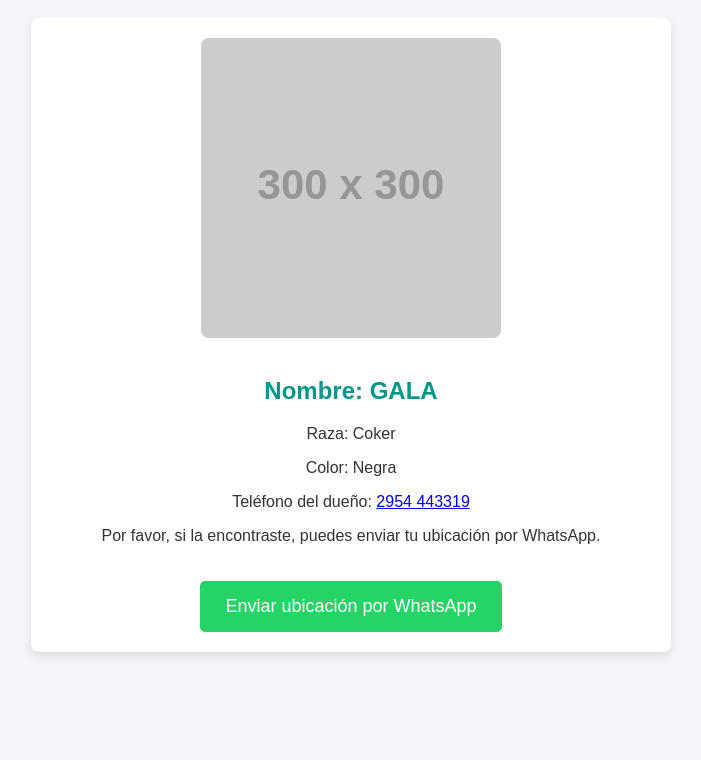
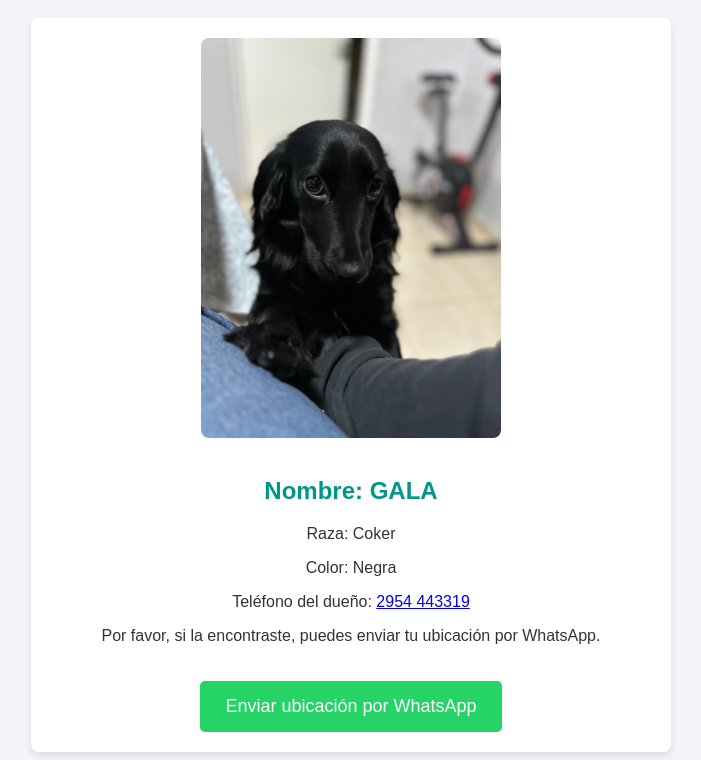
Before and after one commit to jschanck-ing/contacto-mascota, a plain HTML site: page index.htm in a window 1280 px wide. Shown: the part 91-851 px from the top of the page, without its empty margins (289-990 px from the left). Before the commit the page ends 800 px from the top, so only its background shows below. Drawn offline with Linux system fonts and the light colour scheme; placeholder pictures from the web are drawn by us.

Commit message:
Update_index.htm

```diff
--- a/index.htm
+++ b/index.htm
@@ -57,7 +57,7 @@
         <h1>¡Hola! Encontraste a mi mascota 🐾</h1>
 
         <div class="pet-info">
-            <img src="https://via.placeholder.com/300" alt="Imagen de la mascota">
+            <img src="Gala.jpeg" alt="Imagen de la mascota">
             <h2>Nombre: GALA</h2>
             <p>Raza: Coker</p>
             <p>Color: Negra</p>
```
